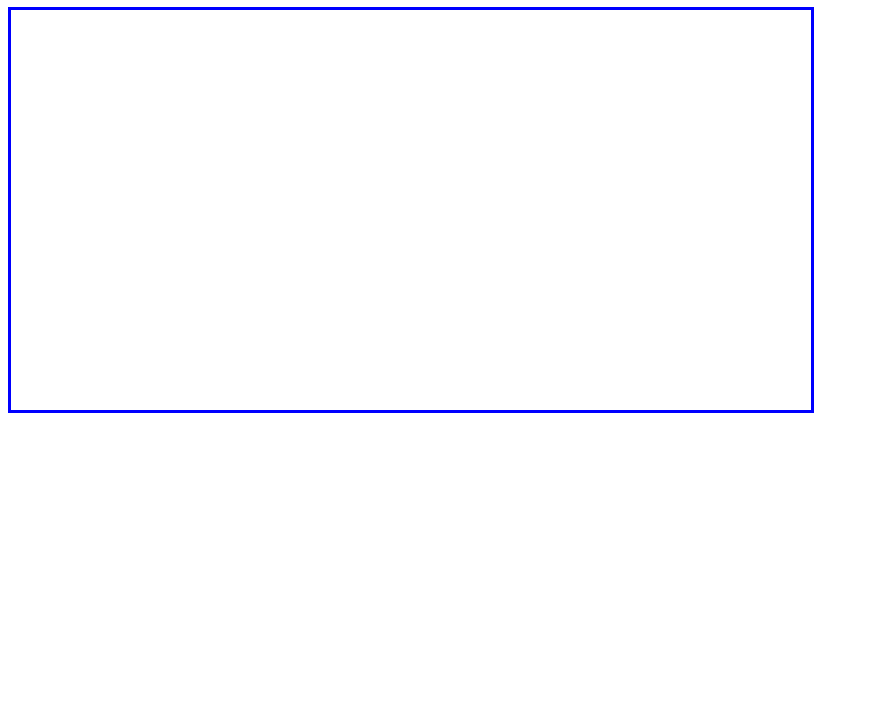
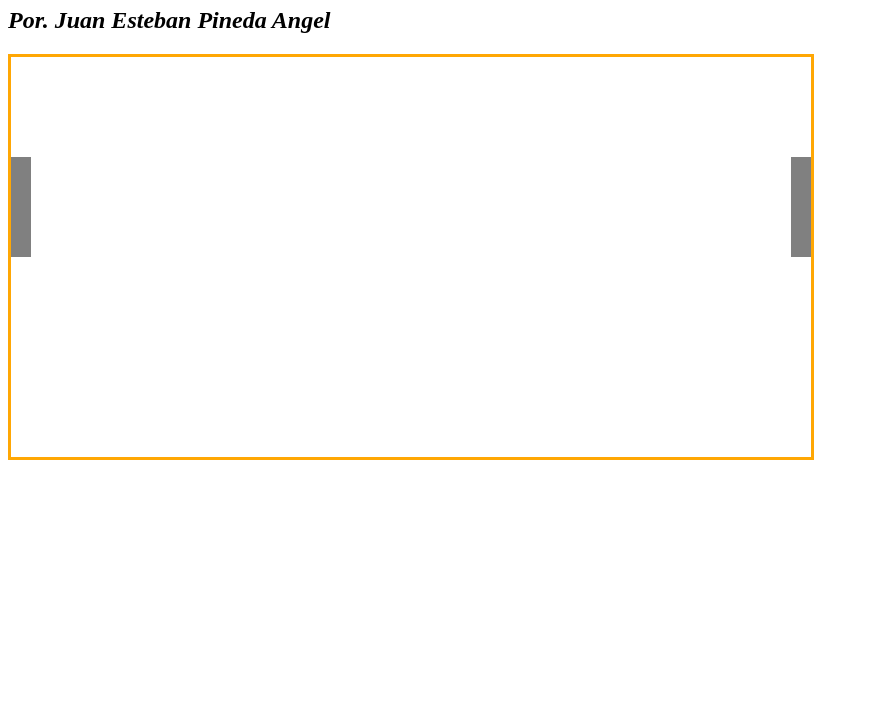
Before and after one commit to Juanesp1990/PracticaJavaScript, a plain HTML site: page index.html in a window 1280 px wide. Shown: the part 73-800 px from the top of the page, without its empty margins (0-869 px from the left). Drawn offline with Linux system fonts and the light colour scheme.

Commit message:
Creacion del mazo de hockey y constraste de colores

```diff
--- a/css/styles.css
+++ b/css/styles.css
@@ -1,8 +1,12 @@
 canvas{
     border:solid;
-    border-color: blue;
+    border-color: rgb(255, 167, 4);
   }
 
   h1{
-    color:blue;
+    color:rgb(0, 0, 0);
   }
+
+  h2{
+      font-style: oblique;
+  }
--- a/index.html
+++ b/index.html
@@ -8,7 +8,8 @@
     <link rel="stylesheet" href="/css/styles.css">
 </head>
 <body>
-    <h1>Hockey de mesa</h1>
+    <h1>Hockey de Mesa</h1>
+    <h2>Por. Juan Esteban Pineda Angel</h2>
     <canvas id="canvas"></canvas>
 
 <script src="/js/logica.js"></script>
--- a/js/logica.js
+++ b/js/logica.js
@@ -9,10 +9,31 @@
     }
 
     self.Board.prototype={
-      get element() {
+      get elements() {
         var elements = this.bars;
-        elements.push(ball);
+        elements.push(this.ball);
         return elements;
+      }
+    }
+  })();
+
+  (function(){
+    self.Bar = function(x,y, width, height, board){
+      this.x = x;
+      this.y = y;
+      this.width = width;
+      this.height = height;
+      this.board = board;
+      this.board.bars.push(this);
+      this.kind = "rectangle";
+    }
+
+    self.Bar.prototype = {
+      downd: function(){
+
+      },
+      update: function(){
+
       }
     }
   })();
@@ -25,6 +46,28 @@
       this.board = board;
       this.ctx = canvas.getContext("2d");
     }
+
+    self.BoardView.prototype = {
+      draw: function(){
+        for (var i = this.board.elements.length - 1; i >= 0; i--){
+          var el = this.board.elements[i];
+          this.ctx.fillStyle = "gray";
+          draw(this.ctx, el);
+        };
+      }
+    }
+
+    function draw(ctx, element){
+      if (element !== null && element.hasOwnProperty("kind")) {
+        switch (element.kind) {
+          case "rectangle":
+            ctx.fillRect(element.x,element.y,element.width,element.height);
+            break;
+        }
+      }
+
+    }
+
   })();
 
   addEventListener("load",main);
@@ -32,7 +75,11 @@
 
   function main(){
     var board = new Board(800,400);
+    var bar = new Bar(0,100,20,100,board);
+    var bar = new Bar(780,100,20,100,board);
     var canvas = document.getElementById("canvas");
     var board_view = new BoardView(canvas,board);
+    console.log(board);
+    board_view.draw();
 
   }
```
